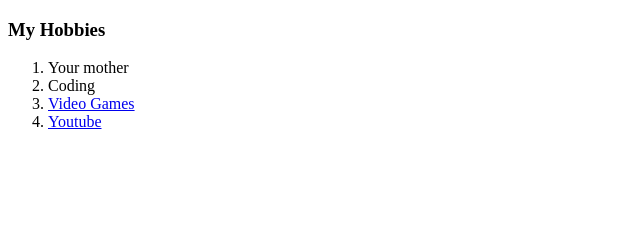
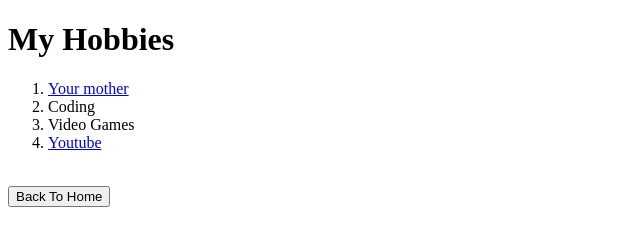
Before and after one commit to NoahMoss5581/cv, a plain HTML site: page Hobbies.html in a window 1280 px wide. Shown: the whole page, without its empty margins (0-640 px from the left). Drawn offline with Linux system fonts and the light colour scheme.

Commit message:
Updated information and added home buttons

```diff
--- a/Hobbies.html
+++ b/Hobbies.html
@@ -7,13 +7,18 @@
 </head>
 
 <body>
-    <h3>My Hobbies</h3>
+    <h1>My Hobbies</h1>
 <ol>
-    <li>Your mother</li>
+    <li><a href="https://www.youtube.com/watch?v=o-YBDTqX_ZU">Your mother</a></li>
     <li>Coding</li>
-    <li><a href="https://www.epicgames.com/fortnite/en-US/home?sessionInvalidated=true">Video Games</a></li>
+    <li>Video Games</li>
     <li><a href="https://www.youtube.com/channel/UC6Ol7ZtP2KisCxR_9z-zgnQ">Youtube</a></li>
 </ol>
+<br>
+<form action="index.html" method="post">
+    <input type="submit" value="Back To Home">
+</form>
+
 </body>
 
 </html>
```
Also changed, not shown: Contact Me.html (+4 -0 lines), index.html (+6 -9 lines).
